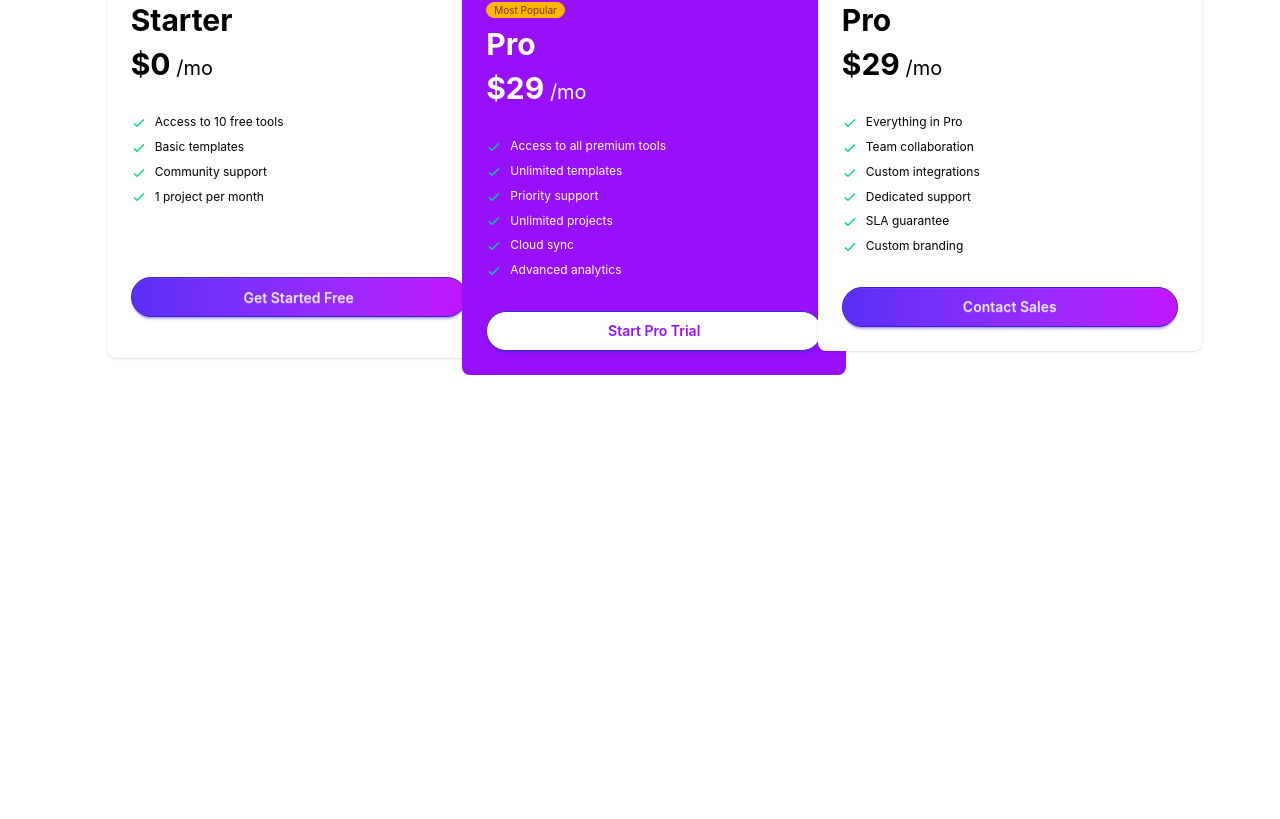
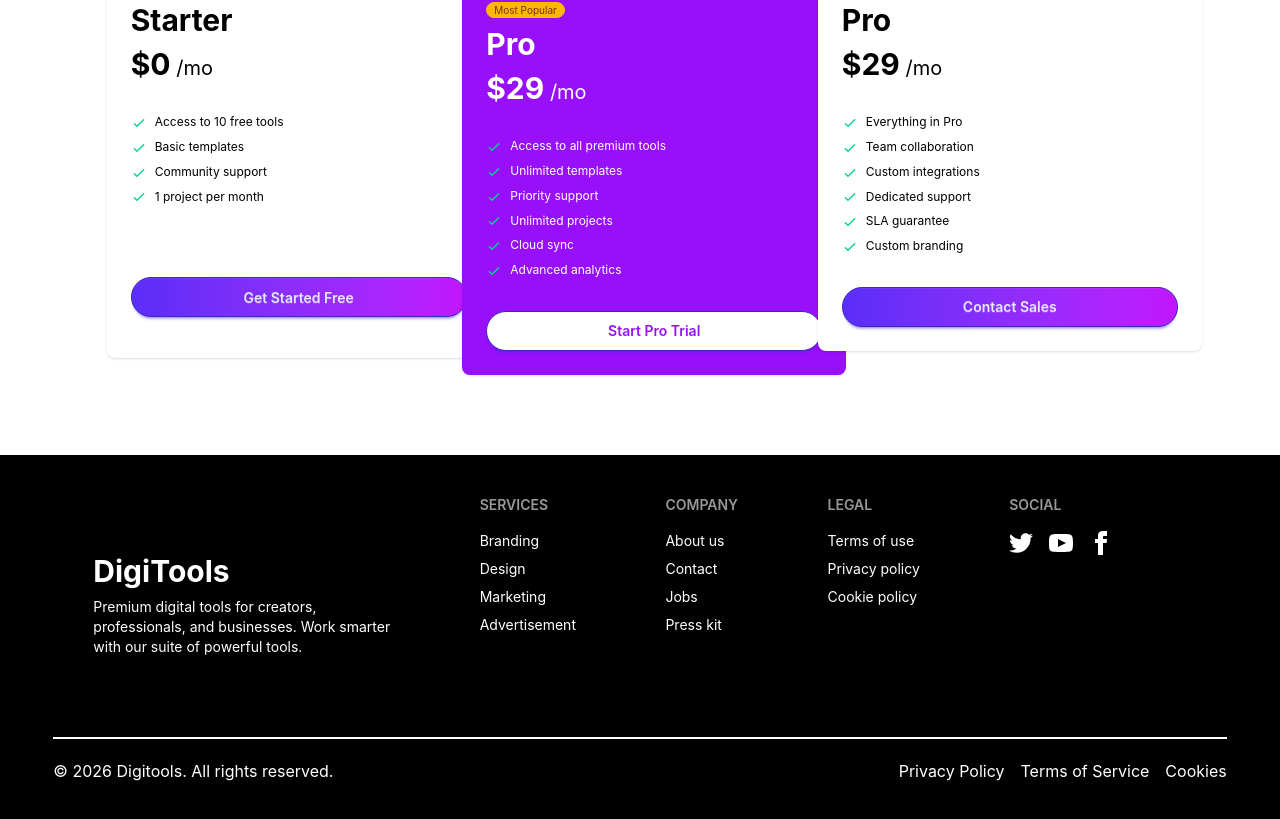
Before and after one commit to Ahnaf-Afif/assignment-06, a React (Vite) app: page / in a window 1280 px wide. Shown: the part 2762-3581 px from the top of the page. Before the commit the page ends 3137 px from the top, so only its background shows below. Built offline with nearby package versions, Linux system fonts and the light colour scheme.

Commit message:
footer section done

```diff
--- a/src/App.jsx
+++ b/src/App.jsx
@@ -10,6 +10,7 @@
 import { useState } from "react";
 import GetStarted from "./components/GetStarted/GetStarted.jsx";
 import PrisingSectionMain from "./components/PrisingSection/PrisingSectionMain.jsx";
+import Footer from "./components/Footer/Footer.jsx";
 
 const App = () => {
   const [activeTab, setActiveTab] = useState("products");
@@ -38,6 +39,7 @@
       <GetStarted />
       <GetStartedCard />
       <PrisingSectionMain />
+      <Footer />
     </div>
   );
 };
--- a/src/components/Footer/Footer.jsx
+++ b/src/components/Footer/Footer.jsx
@@ -2,8 +2,8 @@
 
 const Footer = () => {
   return (
-    <div>
-      <footer className="footer sm:footer-horizontal bg-base-200 text-base-content p-10">
+    <div className="mt-20 bg-black text-white">
+      <footer className="footer sm:footer-horizontal bg-black text-white p-10 max-w-11/12 mx-auto">
         <aside>
           <svg
             width="50"
@@ -13,13 +13,11 @@
             fillRule="evenodd"
             clipRule="evenodd"
             className="fill-current"
-          >
-            <path d="M22.672 15.226l-2.432.811.841 2.515c.33 1.019-.209 2.127-1.23 2.456-1.15.325-2.148-.321-2.463-1.226l-.84-2.518-5.013 1.677.84 2.517c.391 1.203-.434 2.542-1.831 2.542-.88 0-1.601-.564-1.86-1.314l-.842-2.516-2.431.809c-1.135.328-2.145-.317-2.463-1.229-.329-1.018.211-2.127 1.231-2.456l2.432-.809-1.621-4.823-2.432.808c-1.355.384-2.558-.59-2.558-1.839 0-.817.509-1.582 1.327-1.846l2.433-.809-.842-2.515c-.33-1.02.211-2.129 1.232-2.458 1.02-.329 2.13.209 2.461 1.229l.842 2.515 5.011-1.677-.839-2.517c-.403-1.238.484-2.553 1.843-2.553.819 0 1.585.509 1.85 1.326l.841 2.517 2.431-.81c1.02-.33 2.131.211 2.461 1.229.332 1.018-.21 2.126-1.23 2.456l-2.433.809 1.622 4.823 2.433-.809c1.242-.401 2.557.484 2.557 1.838 0 .819-.51 1.583-1.328 1.847m-8.992-6.428l-5.01 1.675 1.619 4.828 5.011-1.674-1.62-4.829z"></path>
-          </svg>
+          ></svg>
+          <p className="text-3xl font-bold">DigiTools</p>
           <p>
-            ACME Industries Ltd.
-            <br />
-            Providing reliable tech since 1992
+            Premium digital tools for creators, <br /> professionals, and
+            businesses. Work smarter <br /> with our suite of powerful tools.
           </p>
         </aside>
         <nav>
@@ -42,7 +40,55 @@
           <a className="link link-hover">Privacy policy</a>
           <a className="link link-hover">Cookie policy</a>
         </nav>
+        <nav>
+          <h6 className="footer-title">Social</h6>
+          <div className="grid grid-flow-col gap-4">
+            <a>
+              <svg
+                xmlns="http://www.w3.org/2000/svg"
+                width="24"
+                height="24"
+                viewBox="0 0 24 24"
+                className="fill-current"
+              >
+                <path d="M24 4.557c-.883.392-1.832.656-2.828.775 1.017-.609 1.798-1.574 2.165-2.724-.951.564-2.005.974-3.127 1.195-.897-.957-2.178-1.555-3.594-1.555-3.179 0-5.515 2.966-4.797 6.045-4.091-.205-7.719-2.165-10.148-5.144-1.29 2.213-.669 5.108 1.523 6.574-.806-.026-1.566-.247-2.229-.616-.054 2.281 1.581 4.415 3.949 4.89-.693.188-1.452.232-2.224.084.626 1.956 2.444 3.379 4.6 3.419-2.07 1.623-4.678 2.348-7.29 2.04 2.179 1.397 4.768 2.212 7.548 2.212 9.142 0 14.307-7.721 13.995-14.646.962-.695 1.797-1.562 2.457-2.549z"></path>
+              </svg>
+            </a>
+            <a>
+              <svg
+                xmlns="http://www.w3.org/2000/svg"
+                width="24"
+                height="24"
+                viewBox="0 0 24 24"
+                className="fill-current"
+              >
+                <path d="M19.615 3.184c-3.604-.246-11.631-.245-15.23 0-3.897.266-4.356 2.62-4.385 8.816.029 6.185.484 8.549 4.385 8.816 3.6.245 11.626.246 15.23 0 3.897-.266 4.356-2.62 4.385-8.816-.029-6.185-.484-8.549-4.385-8.816zm-10.615 12.816v-8l8 3.993-8 4.007z"></path>
+              </svg>
+            </a>
+            <a>
+              <svg
+                xmlns="http://www.w3.org/2000/svg"
+                width="24"
+                height="24"
+                viewBox="0 0 24 24"
+                className="fill-current"
+              >
+                <path d="M9 8h-3v4h3v12h5v-12h3.642l.358-4h-4v-1.667c0-.955.192-1.333 1.115-1.333h2.885v-5h-3.808c-3.596 0-5.192 1.583-5.192 4.615v3.385z"></path>
+              </svg>
+            </a>
+          </div>
+        </nav>
       </footer>
+      <div className="border-t-2 border-white max-w-11/12 mx-auto mt-10 flex justify-between items-center pt-5 pb-10">
+        <div>© 2026 Digitools. All rights reserved.</div>
+        <div>
+          <ul className="flex justify-between items-center gap-4">
+            <li>Privacy Policy </li>
+            <li>Terms of Service</li>
+            <li> Cookies</li>
+          </ul>
+        </div>
+      </div>
     </div>
   );
 };
```
